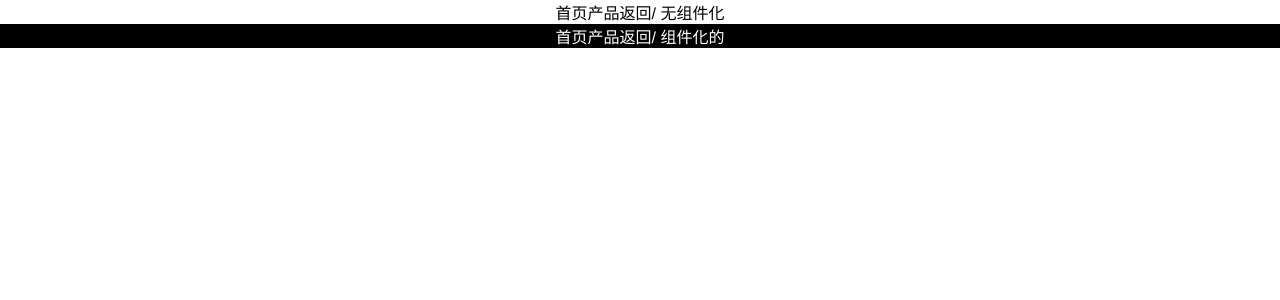
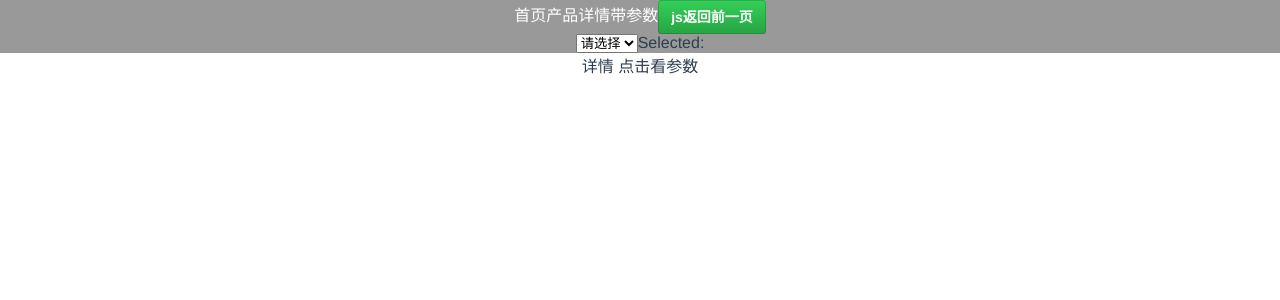
Before and after one commit to xuanxiaoAOA/vue-demo, a Vue app: page /#/detial in a window 1280 px wide. Shown: the top 300 px of the page. Built offline with nearby package versions, Linux system fonts and the light colour scheme.

Commit message:
[router parmas]

```diff
--- a/src/App.vue
+++ b/src/App.vue
@@ -1,8 +1,5 @@
 <template>
   <div id="app">
-    <router-link to="/home">首页</router-link>
-    <router-link to="/product">产品</router-link>
-    <router-link to="/">返回/ 无组件化</router-link>
     <!-- 将路由组件化 -->
     <header-col/>
     <router-view/>
@@ -41,4 +38,48 @@ a{
   color: #2c3e50;
   height: 100%;
 }
+.btn{
+  position: relative;
+  display: inline-block;
+  padding: 6px 12px;
+  font-size: 14px;
+  font-weight: 600;
+  line-height: 20px;
+  white-space: nowrap;
+  vertical-align: middle;
+  cursor: pointer;
+  -webkit-user-select: none;
+  -moz-user-select: none;
+  -ms-user-select: none;
+  user-select: none;
+  background-repeat: repeat-x;
+  background-position: -1px -1px;
+  background-size: 110% 110%;
+  border: 1px solid rgba(27, 31, 35, 0.2);
+  border-radius: 0.25em;
+  -webkit-appearance: none;
+  -moz-appearance: none;
+  appearance: none
+}
+.btn:hover{
+  background-color: #e6ebf1;
+  background-image: linear-gradient(-180deg, #f0f3f6 0%, #e6ebf1 90%);
+  background-position: -.5em;
+  border-color: rgba(27, 31, 35, 0.35)
+}
+.btn-primary{
+  color: #fff;
+  background-color: #28a745;
+  background-image: linear-gradient(-180deg, #34d058 0%, #28a745 90%)
+}
+.btn-primary:hover{
+  background-color: #269f42;
+  background-image: linear-gradient(-180deg, #2fcb53 0%, #269f42 90%);
+  background-position: -.5em;
+  border-color: rgba(27, 31, 35, 0.5)
+}
+.shelf-cta{
+  padding: 10px 50px;
+  font-size: 16px
+}
 </style>
--- a/src/components/Header.vue
+++ b/src/components/Header.vue
@@ -2,17 +2,38 @@
   <div class="header">
     <router-link to="/home">首页</router-link>
     <router-link to="/product">产品</router-link>
-    <router-link to="/">返回/ 组件化的</router-link>
+    <router-link :to="{path:'/detial',query: {id:1}}">详情带参数</router-link>
+    <div class="btn btn-primary" @click='goBack'>js返回前一页</div>
+    <div id="example-5">
+      <select v-model="selected">
+        <option disabled value="">请选择</option>
+        <option>A</option>
+        <option>B</option>
+        <option>C</option>
+      </select>
+      <span>Selected: {{ selected }}</span>
+    </div>
   </div>
 </template>
 <script>
 export default {
-  name: 'Header'
+  name: 'Header',
+  data(){
+    return {
+      selected:''
+    }
+  },
+  methods: {
+		goBack(){
+      this.$router.go(-1)
+			console.log(this.$router.params);
+		}
+	}
 }
 </script>
 <style >
 .header{
-	background: #000;
+	background: #999;
 }
 .header a{
 	color: #fff
--- /dev/null
+++ b/src/page/Detial/Detial.vue
@@ -0,0 +1,17 @@
+<template>
+  <div @click='show'>
+    详情 点击看参数
+  </div>
+</template>
+<script>
+export default {
+	name: 'Detail',
+	methods: {
+		show(){
+			console.log(this.$router.parmars)
+		}
+	}
+}
+</script>
+<style >
+</style>
--- a/src/page/Home/Home.vue
+++ b/src/page/Home/Home.vue
@@ -19,6 +19,7 @@
 </template>
 <script>
 export default {
+  name: 'home',
   data () {
     return {
       msg: 'hello home',
--- a/src/page/Product/Product.vue
+++ b/src/page/Product/Product.vue
@@ -2,13 +2,19 @@
   <div class="content">
     产品
   </div>
+
 </template>
 <script>
 export default {
+	name: 'Product',
+	methods: {
+		goBack(){
+			console.log(this.$router.go(-1));
+		}
+	}
 }
 </script>
 <style >
   .content{
-    background: red
   }
 </style>
--- a/src/router/index.js
+++ b/src/router/index.js
@@ -3,6 +3,7 @@ import Router from 'vue-router'
 import HelloWorld from '@/components/HelloWorld'
 import Home from '@/page/Home/Home'
 import Product from '@/page/Product/Product'
+import Detial from '@/page/Detial/Detial'
 
 Vue.use(Router)
 
@@ -22,6 +23,11 @@ export default new Router({
       path: '/product',
       name: 'Product',
       component: Product
+    },
+    {
+      path: '/detial',
+      name: 'Detial',
+      component: Detial
     }
   ]
 })
```
